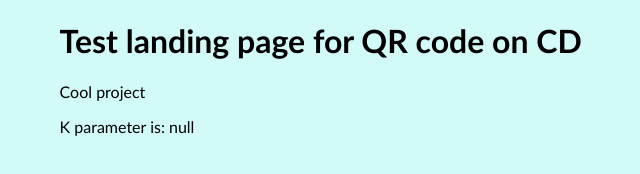
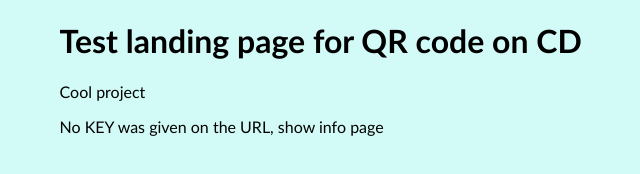
Before and after one commit to offscore/cd-qr-landing, a plain HTML site: page index.html in a window 1280 px wide. Shown: the whole page, without its empty margins (138-778 px from the left). Drawn offline with Linux system fonts and the light colour scheme.

Commit message:
Made the key be KEY

```diff
--- a/index.html
+++ b/index.html
@@ -34,8 +34,11 @@ div {
 	}
 
 	const params = new URLSearchParams(window.location.search);
-	console.log(params.get('k'));
+	const replyElement = document.getElementById("reply");
 
-	document.getElementById("reply").innerHTML = "K parameter is: "+params.get('k');
+	if (params == null || params.get('key') == null)
+		replyElement.innerHTML = "No KEY was given on the URL, show info page";
+	else
+		replyElement.innerHTML = "KEY parameter is: "+params.get('k');
 </script>
 </html>
```
